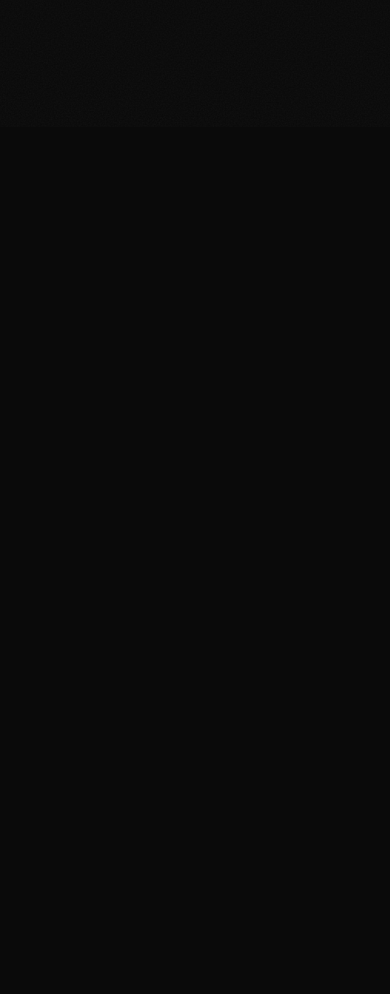
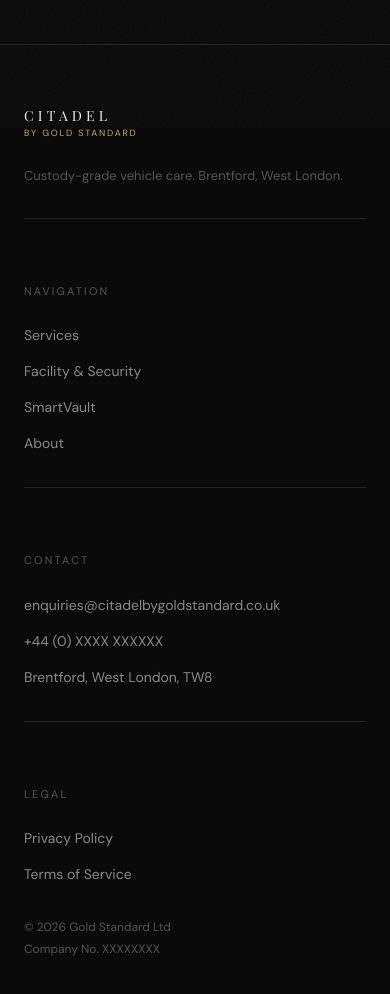
Before and after one commit to Citadel915/citadel-website, a Next.js app: page / in a window 390 px wide. Shown: the part 800-1794 px from the top of the page. Before the commit the page ends 844 px from the top, so only its background shows below. Built offline with nearby package versions, Linux system fonts and the light colour scheme.

Commit message:
Footer: 4-column desktop, stacked mobile, brand/nav/contact/legal

```diff
--- a/src/app/layout.tsx
+++ b/src/app/layout.tsx
@@ -6,6 +6,7 @@
 import CustomCursor from "@/components/layout/CustomCursor";
 import GrainOverlay from "@/components/ui/GrainOverlay";
 import Navbar from "@/components/layout/Navbar";
+import Footer from "@/components/layout/Footer";
 
 const playfair = Playfair_Display({
   variable: "--font-playfair",
@@ -47,7 +48,10 @@
         <GrainOverlay />
         <ScrollProgress />
         <Navbar />
-        <SmoothScroll>{children}</SmoothScroll>
+        <SmoothScroll>
+          {children}
+          <Footer />
+        </SmoothScroll>
       </body>
     </html>
   );
--- /dev/null
+++ b/src/components/layout/Footer.tsx
@@ -0,0 +1,97 @@
+import Link from "next/link";
+
+const navLinks = [
+  { label: "Services",             href: "/services" },
+  { label: "Facility & Security",  href: "/facility" },
+  { label: "SmartVault",           href: "/smartvault" },
+  { label: "About",                href: "/about" },
+];
+
+const legalLinks = [
+  { label: "Privacy Policy",   href: "/privacy" },
+  { label: "Terms of Service", href: "/terms" },
+];
+
+const labelClass = "font-body text-[11px] tracking-[0.2em] uppercase text-citadel-text-muted mb-6";
+const linkClass  = "font-body text-[14px] text-citadel-text-body hover:text-citadel-text transition-colors duration-300";
+
+export default function Footer() {
+  return (
+    <footer className="bg-citadel-black border-t border-citadel-border">
+      <div className="max-w-[1400px] mx-auto px-6 md:px-10 lg:px-20 py-16 md:py-20">
+        <div className="grid grid-cols-1 md:grid-cols-4 gap-8">
+
+          {/* Column 1 — Brand */}
+          <div className="border-b border-citadel-border pb-8 mb-8 md:border-0 md:pb-0 md:mb-0">
+            <div className="flex flex-col">
+              <span className="font-display text-[14px] tracking-[0.3em] uppercase text-citadel-text leading-none">
+                CITADEL
+              </span>
+              <span className="font-body text-[9px] tracking-[0.2em] uppercase text-citadel-gold mt-1">
+                by Gold Standard
+              </span>
+            </div>
+            <p className="mt-6 font-body text-[13px] text-citadel-text-muted leading-relaxed">
+              Custody-grade vehicle care. Brentford, West London.
+            </p>
+          </div>
+
+          {/* Column 2 — Navigation */}
+          <div className="border-b border-citadel-border pb-8 mb-8 md:border-0 md:pb-0 md:mb-0">
+            <p className={labelClass}>Navigation</p>
+            <ul className="flex flex-col gap-3">
+              {navLinks.map((link) => (
+                <li key={link.href}>
+                  <Link href={link.href} className={linkClass} data-cursor="hover">
+                    {link.label}
+                  </Link>
+                </li>
+              ))}
+            </ul>
+          </div>
+
+          {/* Column 3 — Contact */}
+          <div className="border-b border-citadel-border pb-8 mb-8 md:border-0 md:pb-0 md:mb-0">
+            <p className={labelClass}>Contact</p>
+            <ul className="flex flex-col gap-3">
+              <li>
+                <a href="mailto:enquiries@citadelbygoldstandard.co.uk" className={linkClass} data-cursor="hover">
+                  enquiries@citadelbygoldstandard.co.uk
+                </a>
+              </li>
+              <li>
+                <a href="tel:+440000000000" className={linkClass} data-cursor="hover">
+                  +44 (0) XXXX XXXXXX
+                </a>
+              </li>
+              <li>
+                <span className="font-body text-[14px] text-citadel-text-body">
+                  Brentford, West London, TW8
+                </span>
+              </li>
+            </ul>
+          </div>
+
+          {/* Column 4 — Legal */}
+          <div>
+            <p className={labelClass}>Legal</p>
+            <ul className="flex flex-col gap-3">
+              {legalLinks.map((link) => (
+                <li key={link.href}>
+                  <Link href={link.href} className={linkClass} data-cursor="hover">
+                    {link.label}
+                  </Link>
+                </li>
+              ))}
+            </ul>
+            <div className="mt-8">
+              <p className="font-body text-[12px] text-citadel-text-muted">© 2026 Gold Standard Ltd</p>
+              <p className="font-body text-[12px] text-citadel-text-muted mt-1">Company No. XXXXXXXX</p>
+            </div>
+          </div>
+
+        </div>
+      </div>
+    </footer>
+  );
+}
```
